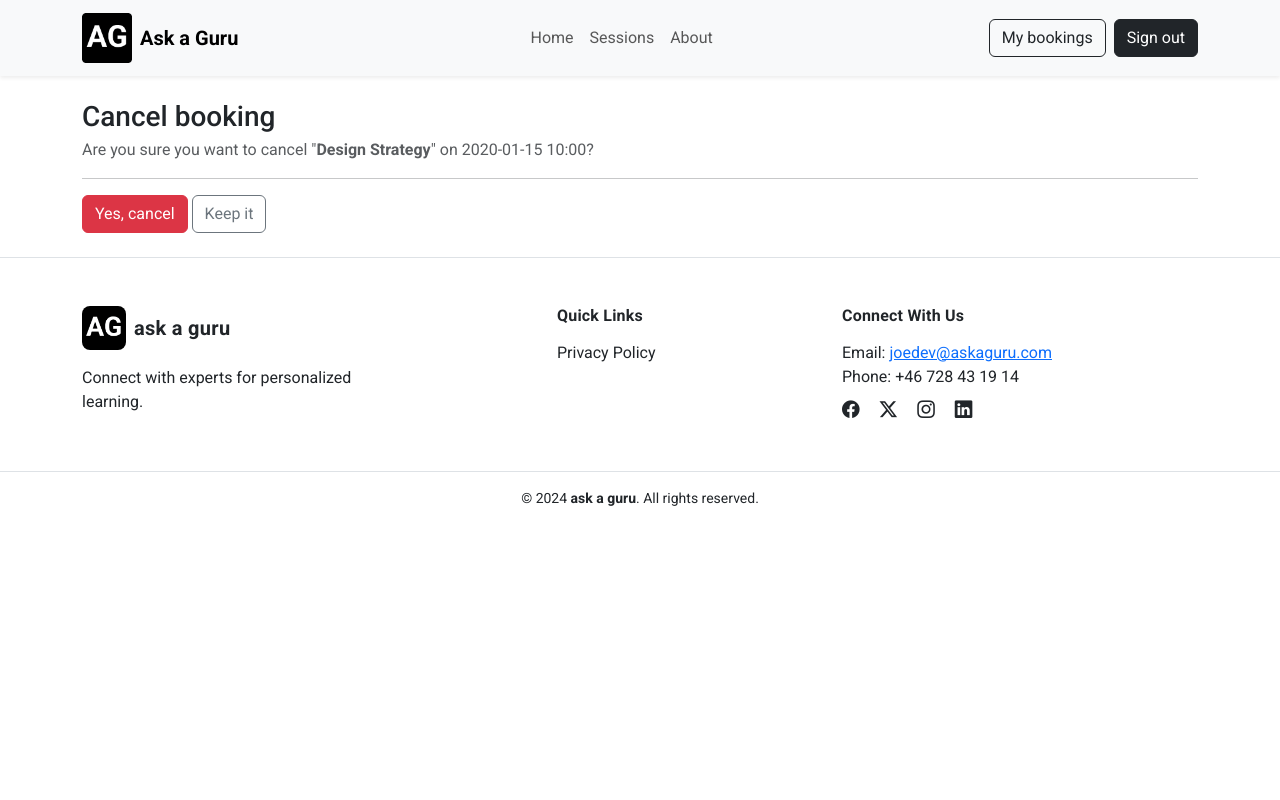
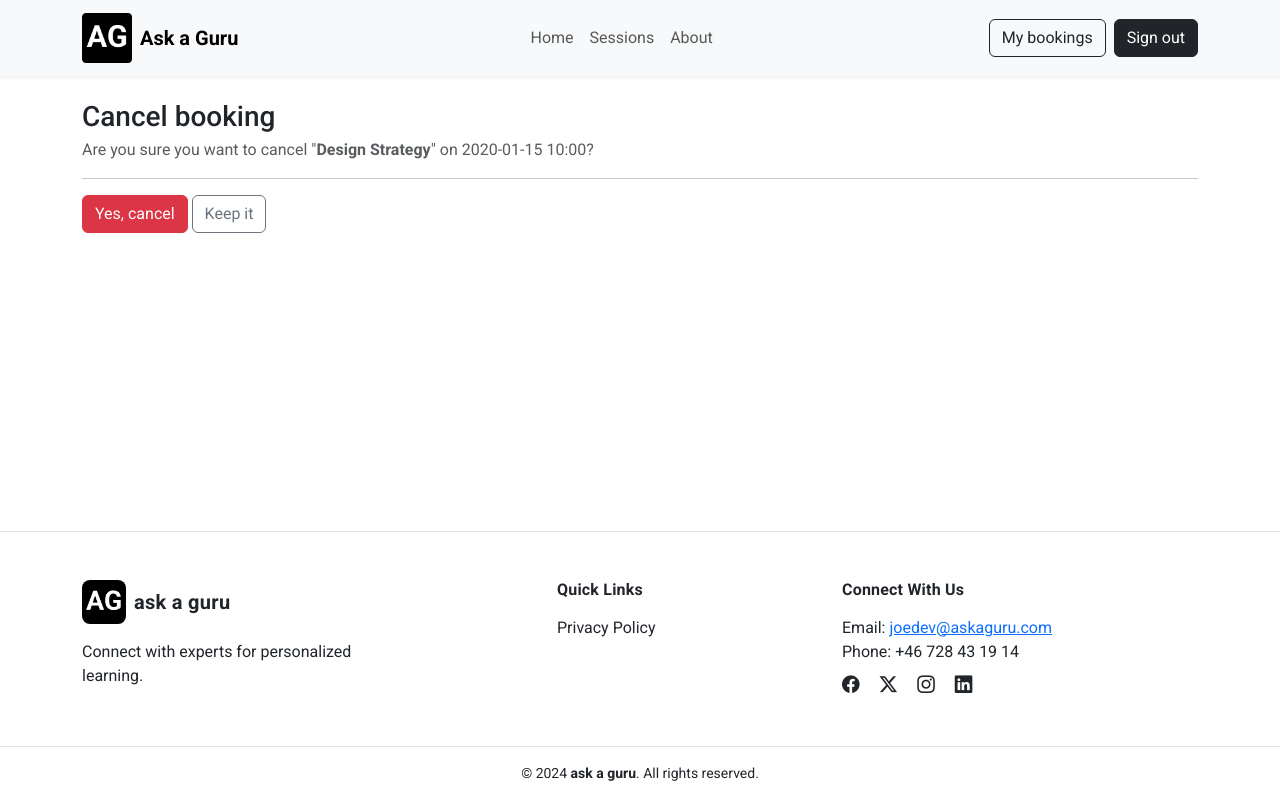
Before and after one commit to ajoedv/ask-a-guru, a Django app: page /bookings/1/delete/ in a window 1280 px wide. Run offline with Django 4.2, Linux system fonts and the light colour scheme; a user stored in the database is signed in; tables that the repository leaves empty hold one stand-in row (values such as "Sample post").

Commit message:
Update UI: make footer stick to bottom

```diff
--- a/pages/templates/base.html
+++ b/pages/templates/base.html
@@ -33,7 +33,7 @@
 
     {% block extra_head %}{% endblock %}
 </head>
-<body>
+<body class="d-flex flex-column min-vh-100">
 
     <header>
         {% include 'includes/navbar.html' %}
@@ -49,7 +49,7 @@
             {% endfor %}
         </div>
         {% endif %}
-    <main id="main">
+    <main id="main" class="flex-grow-1">
     <div class="container py-4">
         {% block page_header %}{% endblock %}
         {% block content %}{% endblock %}
```
